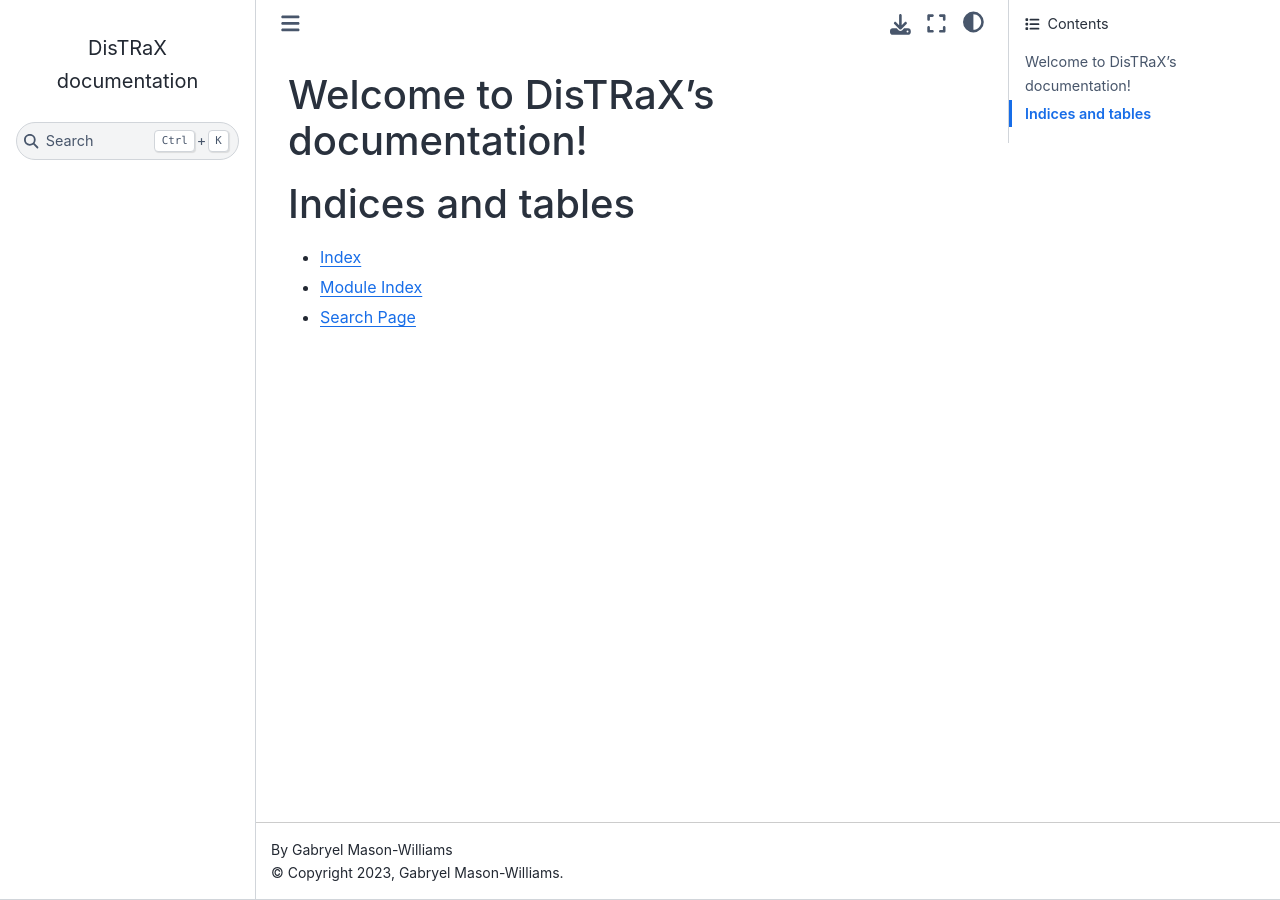
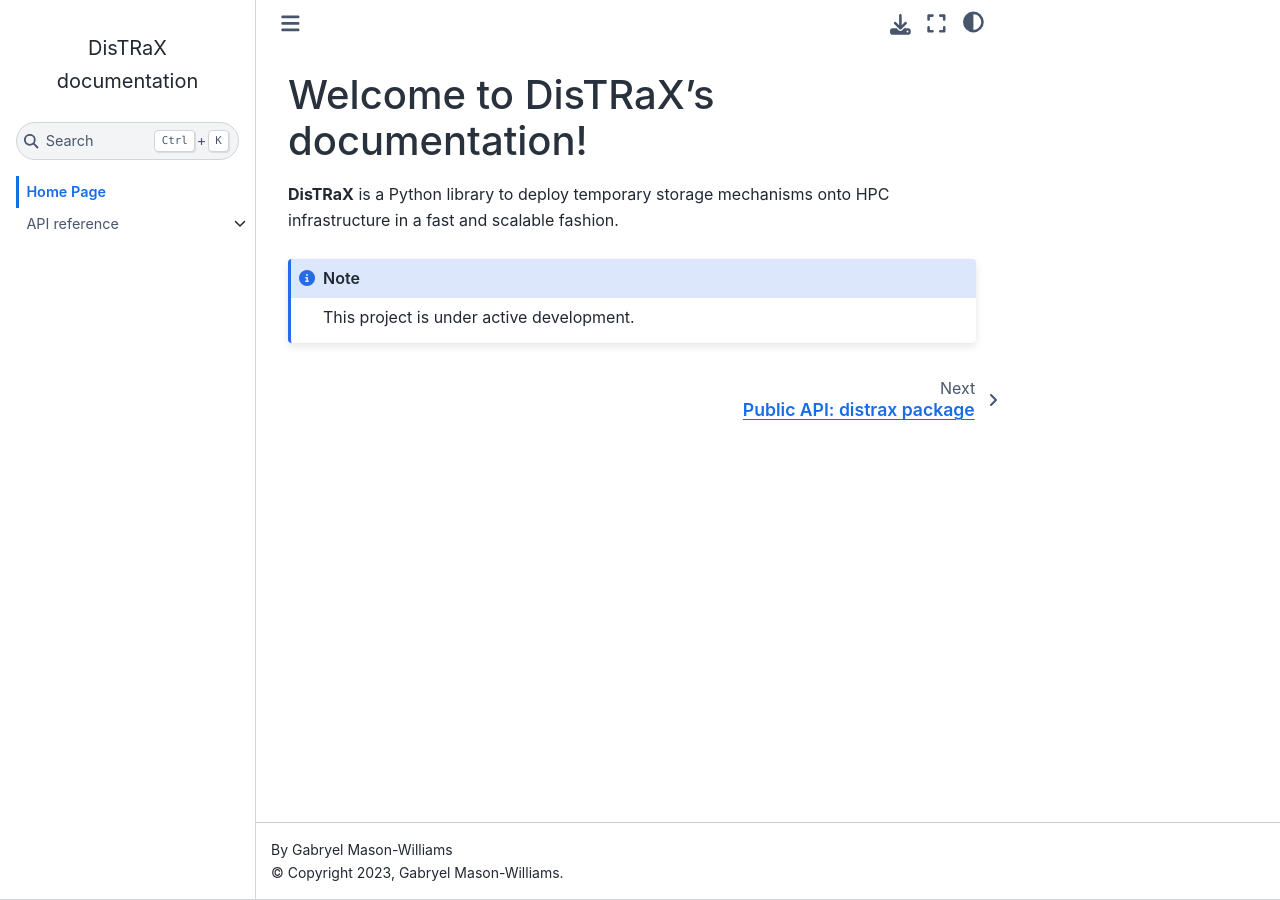
Before and after one commit to rosalindfranklininstitute/DisTRaX, a Sphinx documentation site: the page built from docs/source/index.rst, in a window 1280 px wide. Built offline with Sphinx 7.4.7 and the Sphinx Book theme 1.1.4, drawn with Linux system fonts in a browser that asks for light colours.

Commit message:
Sphinx Documentation Pages

```diff
--- /dev/null
+++ b/docs/source/distrax.rst
@@ -0,0 +1,12 @@
+.. currentmodule:: distrax
+
+Public API: distrax package
+===========================
+
+Subpackages
+-----------
+
+.. toctree::
+   :maxdepth: 1
+
+   distrax.utils
--- a/docs/source/index.rst
+++ b/docs/source/index.rst
@@ -1,20 +1,14 @@
-.. DisTRaX documentation master file, created by
-   sphinx-quickstart on Thu Feb 16 15:49:07 2023.
-   You can adapt this file completely to your liking, but it should at least
-   contain the root `toctree` directive.
-
 Welcome to DisTRaX's documentation!
 ===================================
 
+**DisTRaX** is a Python library to deploy temporary storage mechanisms onto HPC infrastructure in a fast and scalable fashion.
+
+.. note::
+
+   This project is under active development.
+
 .. toctree::
-   :maxdepth: 2
-   :caption: Contents:
+   :hidden:
 
-
-
-Indices and tables
-==================
-
-* :ref:`genindex`
-* :ref:`modindex`
-* :ref:`search`
+   Home Page <self>
+   API reference <distrax>
```
Also changed, not shown: docs/source/distrax.utils.fileio.rst (added, +21 -0 lines), docs/source/distrax.utils.rst (added, +13 -0 lines), docs/source/distrax.utils.system.rst (added, +22 -0 lines).
